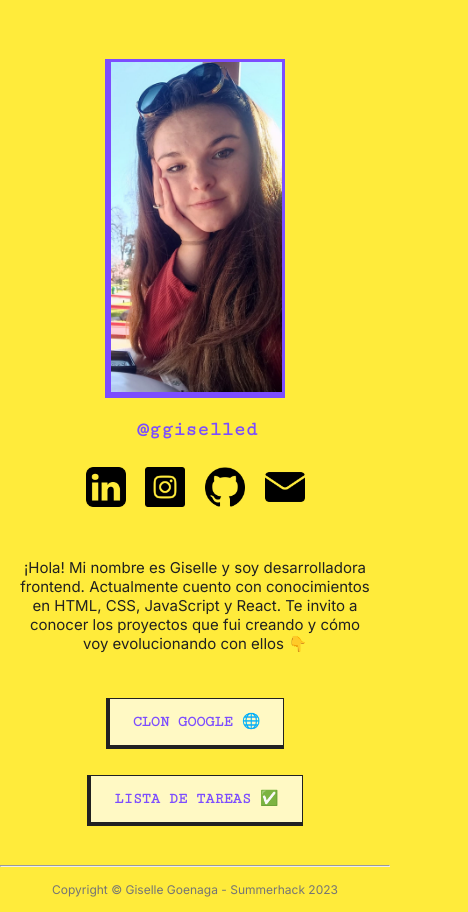
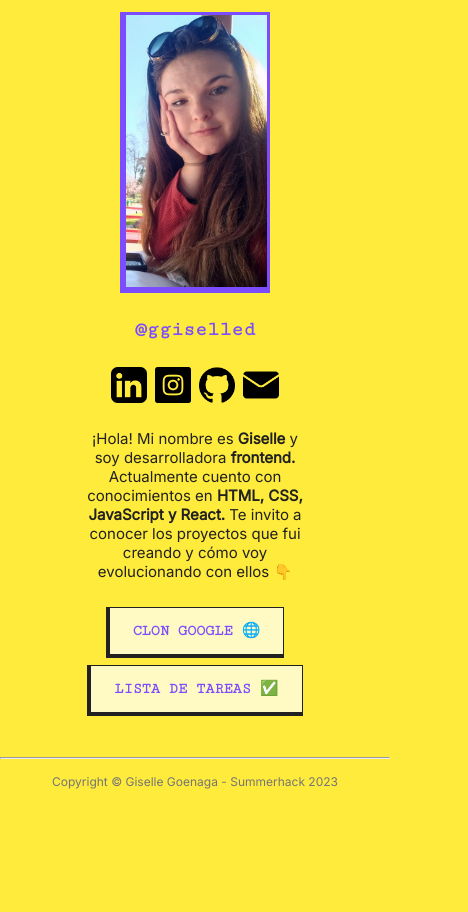
Before and after one commit to ggiselled/Port-1, a plain HTML site: page index.html in a window 390 px wide. Shown: the whole page, 468 px wide, since content can reach past the window. After the commit the page ends 844 px from the top, so only its background shows below. Drawn offline with Linux system fonts and the light colour scheme.

Commit message:
index responsive

```diff
--- a/index.html
+++ b/index.html
@@ -45,27 +45,27 @@
     <div itemscope="" itemtype="https://schema.org/Person">
 
         <header>
+            <div class="header-content">
                 <img src="img/profile.jpeg" class="header__logo" alt="logo Giselle Goenaga" itemprop="image">
                 <span itemprop="name">@ggiselled</span>
-        </header>
                 <nav class="nav__items">
                     <a href="https://www.linkedin.com/in/ggiselled"><img src="img/signo-de-linkedin.png" alt="Linkedin" itemprop="url"></a>
                     <a href="https://www.instagram.com/ggiselled"><img src="img/instagram.png" alt="Instagram" itemprop="url"></a>
                     <a href="https://www.github.com/ggiselled"><img src="img/github.png" alt="Github" itemprop="url"></a>
                     <a href="mailto:gdgoenaga@gmail.com"><img src="img/email.png" alt="Mail" itemprop="url"></a>
                 </nav>
+            </div>
+        </header>
         <main>
-            <p itemprop="description">¡Hola! Mi nombre es Giselle y soy desarrolladora frontend. Actualmente cuento con conocimientos en HTML, CSS, JavaScript y React. Te invito a conocer los proyectos que fui creando y cómo voy evolucionando con ellos 👇 </p>
-        </main>
-        <section>
+            <div class="main-content">
+                <p itemprop="description">¡Hola! Mi nombre es <strong>Giselle</strong> y soy desarrolladora <strong>frontend.</strong> Actualmente cuento con conocimientos en <strong>HTML, CSS, JavaScript y React.</strong> Te invito a conocer los proyectos que fui creando y cómo voy evolucionando con ellos 👇 </p>
+
                 <ul>
-                <!-- <li><a href="#" class="btn" itemprop="url">Mis proyectos 🚀</a><li>
-                <li><a href="#" class="btn" itemprop="url">Mis skills 🦾</a></li>
-                <li><a href="#" class="btn" itemprop="url">Mis metas 🌌 </a></li> -->
                     <li><a href="/google.html" class="btn" itemprop="url">Clon Google 🌐 </a></li>
                     <li><a href="/to-do.html" class="btn" itemprop="url">Lista de tareas ✅ </a></li>
                 </ul>
-        </section>
+            </div>
+        </main>
         <footer>
             <hr>
             <p itemprop="author">Copyright © Giselle Goenaga - Summerhack 2023</p>
--- a/style/style.css
+++ b/style/style.css
@@ -9,16 +9,15 @@ body{
     color: #212121;
 }
 
-header{
-    width: 100%;
+.header-content{
+    margin-top: 3%;
+    display: grid;
+    place-items: center;
+    gap: 25px;
 }
 
 .header__logo{
-    width: 180px;
-    display: block;
-    margin: 0 auto;
-    margin-top: 15%;
-    margin-bottom: 5%;
+    width: 150px;
     border-top: 3px solid #7C4DFF;
     border-right: 3px solid #7C4DFF;
     border-bottom: 6px solid #7C4DFF;
@@ -27,7 +26,6 @@ header{
 }
 
 header span{
-    margin-left: 35%;
     color: #7C4DFF;
     font-family: 'Cutive Mono', monospace;
     font-weight: 600;
@@ -35,53 +33,50 @@ header span{
 }
 
 
-.nav__items{
-    width: 100%;
-    margin-left: 20%;
-    margin-top: 5%;
-    margin-bottom: 5%;
-}
 .nav__items img{
     width: 40px;
-    margin: 2%;
+    padding: 2px;
+    transition: all 300ms;
+    position: relative;
+
 }
+
 
 main{
     width: 100%;
 }
 
-main p{
+.main-content{
+    display: flex;
+    flex-direction: column;
+    justify-content: center;
+    align-items: center;
+    margin-bottom: 40px;
+}
+
+.main-content p{
     text-align: center;
-    padding: 20px;
     font-size: 15px;
     color: #212121;
     font-family: 'Inter', sans-serif;
+    margin-top: 20px;
+    margin-bottom: 20px;
+    width: 60%;
 
 }
 
-section{
-    width: 100%;
-    margin-top: 10%;
+.main-content ul li{
+    text-align: center;
+    list-style: none;
+    padding: 20px;
 }
 
-section ul{
-    text-align: center;
-    list-style: none;
-}
-
-section a{
-    text-decoration: none;
-}
-
-ul li{
-    margin-bottom: 15%;
-}
 
 .btn{
     font-size: 15px;
     text-transform: uppercase;
     font-family: 'Cutive Mono', monospace;
-    font-weight: bold;
+    font-weight:900;
     color: #7C4DFF;
     background-color: #FFF9C4;
     text-decoration: none;
```
Also changed, not shown: js/main-todo.js (+42 -40 lines). Lines whose indentation alone changed are shown as unchanged.
